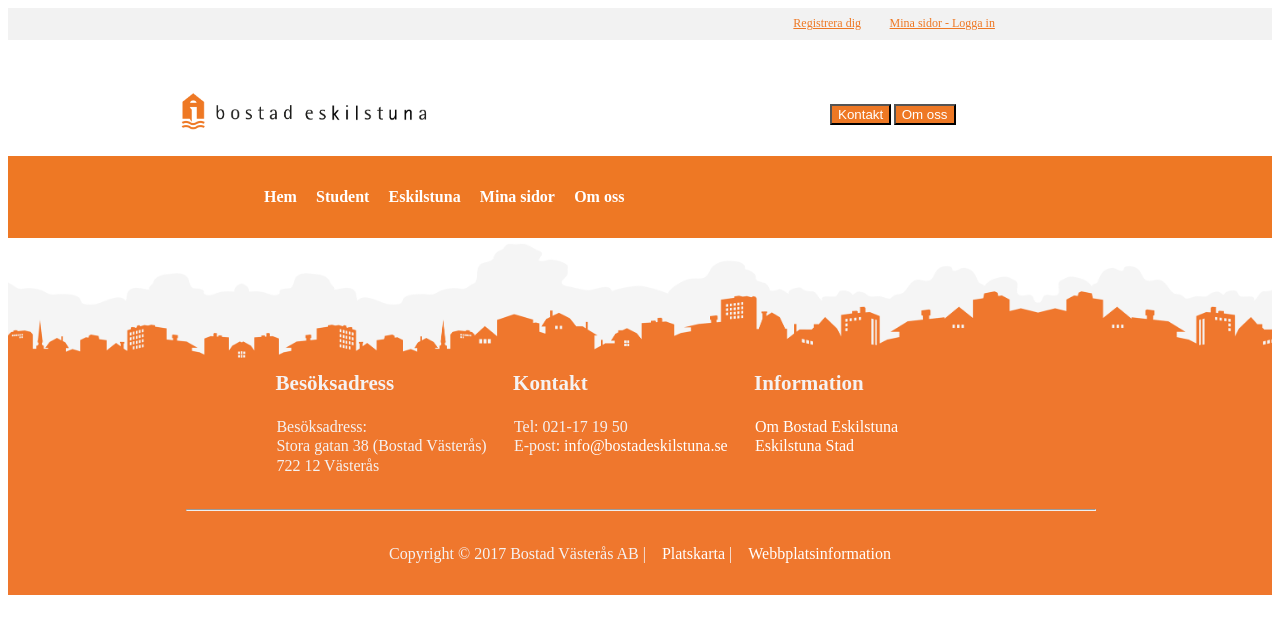
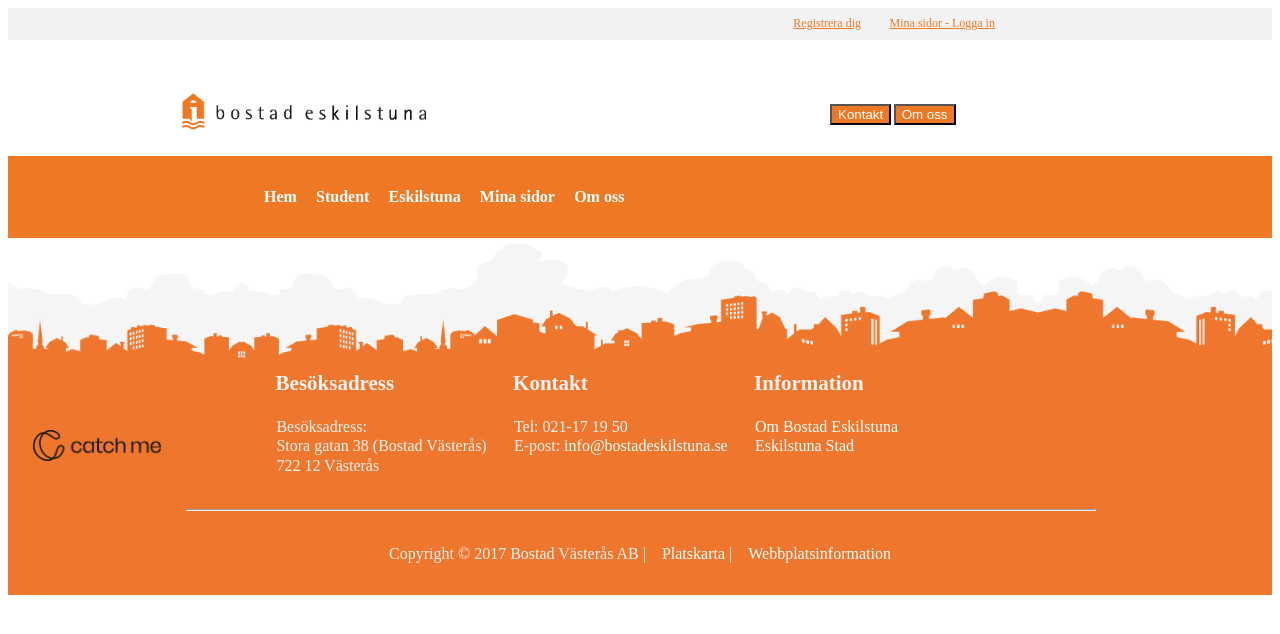
Before and after one commit to AlekosAek/EsklistunaBostader, a React (Vite) app in the folder EsklistunaBostad/: page /MinaSidor in a window 1280 px wide. Shown: the top 634 px of the page. Built offline with nearby package versions, Linux system fonts and the light colour scheme.

Commit message:
fixade en om oss route och lade till logo

```diff
--- a/EsklistunaBostad/package.json
+++ b/EsklistunaBostad/package.json
@@ -10,8 +10,12 @@
     "preview": "vite preview"
   },
   "dependencies": {
+    "@emotion/react": "^11.13.3",
+    "@mui/icons-material": "^6.1.7",
+    "@mui/material": "^6.1.7",
     "react": "^18.3.1",
-    "react-dom": "^18.3.1"
+    "react-dom": "^18.3.1",
+    "react-router-dom": "^6.28.0"
   },
   "devDependencies": {
     "@eslint/js": "^9.13.0",
--- a/EsklistunaBostad/src/App.tsx
+++ b/EsklistunaBostad/src/App.tsx
@@ -1,7 +1,8 @@
 import { Outlet } from "react-router-dom";
 import Header from "./Components/Header";
+import Footer from "./Components/Footer";
+
 import './App.css'
-import Footer from "./Components/Footer"
 import Navbar from "./Components/NavBar";
 
 function App() {
--- a/EsklistunaBostad/src/Components/Footer.css
+++ b/EsklistunaBostad/src/Components/Footer.css
@@ -35,6 +35,14 @@
 footer figure {
   display: flex;
   flex-direction: row;
+
+}
+
+/* Article styling */
+.catchme {
+  padding-top: 10vh;
+  width: 10vw;
+  /* Align article content to the start (left) */
 
 }
 
--- a/EsklistunaBostad/src/Components/Footer.tsx
+++ b/EsklistunaBostad/src/Components/Footer.tsx
@@ -1,12 +1,13 @@
 import { Link } from "react-router-dom";
-import './Footer.css'
+import './Footer.css';
+import catchme from "../assets/catchme.png";
 
 function Footer() {
   return (
     <>
       <footer>
         <article>
-
+            <img src = {catchme} className = "catchme" alt="Catch Me"/>
         </article>
         <article>
           <h3>Besöksadress</h3>
--- a/EsklistunaBostad/src/Components/NavBar.tsx
+++ b/EsklistunaBostad/src/Components/NavBar.tsx
@@ -29,7 +29,7 @@
               </Link>
             </li>
             <li>
-              <Link to="/om-oss">
+              <Link to="/OmOss">
                 Om oss
               </Link>
             </li>
```
Also changed, not shown: EsklistunaBostad/src/assets/catchme.png (added), 1 other file (tests, documents, lock files or other folders).
